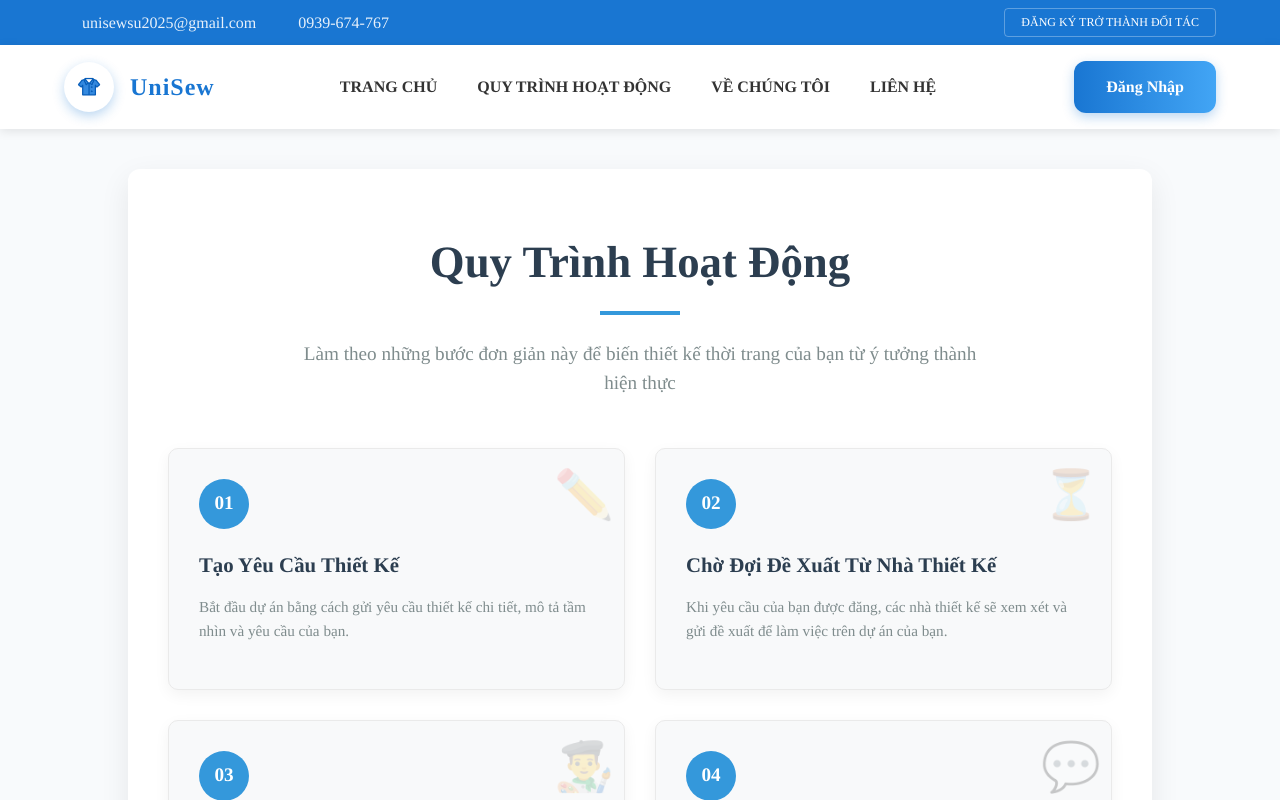
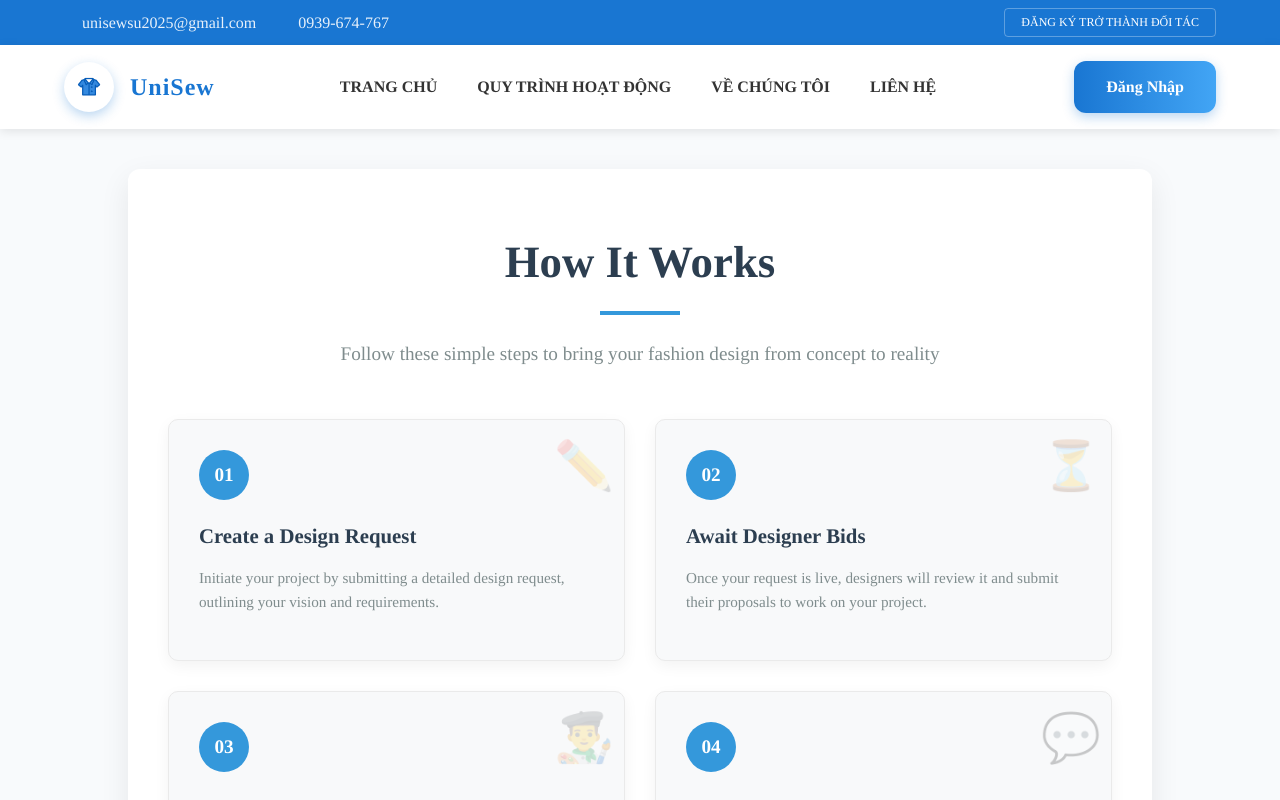
Before and after one commit to KenTheWhale/UniSew_Capstone_Client_Final, a React (Vite) app: page /tutorial in a window 1280 px wide. Built offline with nearby package versions, Linux system fonts and the light colour scheme; no server answers; some icons are missing.

Commit message:
Update HowItWork.jsx

```diff
--- a/src/components/auth/HowItWork.jsx
+++ b/src/components/auth/HowItWork.jsx
@@ -4,56 +4,56 @@ export default function HowItWork() {
     const steps = [
         {
             number: '01',
-            title: 'Tạo Yêu Cầu Thiết Kế',
-            description: 'Bắt đầu dự án bằng cách gửi yêu cầu thiết kế chi tiết, mô tả tầm nhìn và yêu cầu của bạn.',
+            title: 'Create a Design Request',
+            description: 'Initiate your project by submitting a detailed design request, outlining your vision and requirements.',
             icon: '✏️'
         },
         {
             number: '02',
-            title: 'Chờ Đợi Đề Xuất Từ Nhà Thiết Kế',
-            description: 'Khi yêu cầu của bạn được đăng, các nhà thiết kế sẽ xem xét và gửi đề xuất để làm việc trên dự án của bạn.',
+            title: 'Await Designer Bids',
+            description: 'Once your request is live, designers will review it and submit their proposals to work on your project.',
             icon: '⏳'
         },
         {
             number: '03',
-            title: 'Chọn Nhà Thiết Kế Và Báo Giá',
-            description: 'Xem xét các đề xuất, chọn nhà thiết kế phù hợp nhất với nhu cầu và lựa chọn báo giá thiết kế ưa thích.',
+            title: 'Select a Designer and Quotation',
+            description: 'Review the proposals, choose the designer that best fits your needs, and select their preferred design quotation.',
             icon: '👨‍🎨'
         },
         {
             number: '04',
-            title: 'Thanh Toán Và Trò Chuyện Với Nhà Thiết Kế',
-            description: 'Hoàn thành thanh toán cho báo giá thiết kế đã chọn để mở khóa giao tiếp trực tiếp với nhà thiết kế đã chọn.',
+            title: 'Payment and Designer Chat',
+            description: 'Complete the payment for the chosen design quotation to unlock direct communication with your selected designer.',
             icon: '💬'
         },
         {
             number: '05',
-            title: 'Yêu Cầu Chỉnh Sửa Hoặc Hoàn Thành',
-            description: 'Cộng tác với nhà thiết kế, đưa ra phản hồi, yêu cầu chỉnh sửa và hoàn thiện thiết kế cho đến khi bạn hài lòng.',
+            title: 'Request Revisions or Finalize',
+            description: 'Collaborate with your designer, provide feedback, request revisions, and finalize the design until you are satisfied.',
             icon: '✅'
         },
         {
             number: '06',
-            title: 'Tạo Đơn Hàng',
-            description: 'Khi thiết kế đã hoàn thành, tiến hành tạo đơn hàng sản xuất sử dụng thiết kế đã được phê duyệt.',
+            title: 'Create an Order',
+            description: 'Once the design is finalized, proceed to create a production order using the approved design.',
             icon: '📋'
         },
         {
             number: '07',
-            title: 'Chờ Đợi Báo Giá Từ Nhà Máy',
-            description: 'Đơn hàng của bạn sẽ được gửi đến các nhà máy may mặc khác nhau để họ đưa ra báo giá sản xuất.',
+            title: 'Await Factory Quotes',
+            description: 'Your order will be sent to various garment factories who will then provide their quotes for production.',
             icon: '🏭'
         },
         {
             number: '08',
-            title: 'Chọn Nhà Máy Và Thanh Toán',
-            description: 'Xem xét báo giá từ nhà máy, chọn lựa chọn tốt nhất và hoàn thành thanh toán để bắt đầu sản xuất.',
+            title: 'Select Factory and Pay',
+            description: 'Review the factory quotes, select the best option, and complete the payment to initiate production.',
             icon: '💰'
         },
         {
             number: '09',
-            title: 'Theo Dõi Và Hoàn Thành Đơn Hàng',
-            description: 'Theo dõi tiến độ đơn hàng thông qua hệ thống của chúng tôi, từ sản xuất đến vận chuyển. Khi nhận được và hài lòng, xác nhận hoàn thành để kết thúc dự án.',
+            title: 'Track and Complete Your Order',
+            description: 'Monitor the progress of your order through our system, from production to shipping. Once received and satisfied, confirm completion to close the project.',
             icon: '📦🎉'
         }
     ];
@@ -79,7 +79,7 @@ export default function HowItWork() {
                     color: '#2c3e50',
                     marginBottom: '15px',
                     fontWeight: '700'
-                }}>Quy Trình Hoạt Động</h1>
+                }}>How It Works</h1>
                 <div style={{
                     width: '80px',
                     height: '4px',
@@ -91,7 +91,7 @@ export default function HowItWork() {
                     color: '#7f8c8d',
                     maxWidth: '700px',
                     margin: '0 auto'
-                }}>Làm theo những bước đơn giản này để biến thiết kế thời trang của bạn từ ý tưởng thành hiện thực</p>
+                }}>Follow these simple steps to bring your fashion design from concept to reality</p>
             </div>
 
             <div style={{
@@ -161,8 +161,8 @@ export default function HowItWork() {
                 backgroundColor: '#f1f8fe',
                 borderRadius: '10px'
             }}>
-                <h3 style={{ color: '#2c3e50', marginBottom: '15px' }}>Sẵn Sàng Bắt Đầu Dự Án?</h3>
-                <p style={{ color: '#7f8c8d', marginBottom: '25px' }}>Tạo yêu cầu thiết kế đầu tiên và biến tầm nhìn của bạn thành hiện thực</p>
+                <h3 style={{ color: '#2c3e50', marginBottom: '15px' }}>Ready to Start Your Project?</h3>
+                <p style={{ color: '#7f8c8d', marginBottom: '25px' }}>Create your first design request and bring your vision to life</p>
                 <button style={{
                     backgroundColor: '#3498db',
                     color: 'white',
@@ -175,7 +175,7 @@ export default function HowItWork() {
                     boxShadow: '0 4px 10px rgba(52, 152, 219, 0.3)',
                     transition: 'all 0.3s ease'
                 }}>
-                    Bắt Đầu Ngay
+                    Start Now
                 </button>
             </div>
         </div>
```
